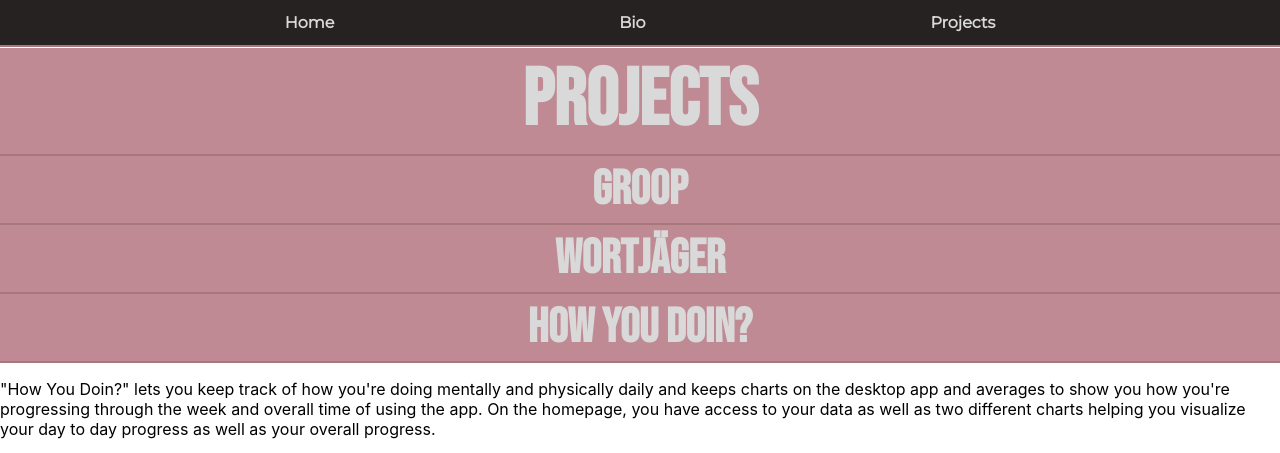
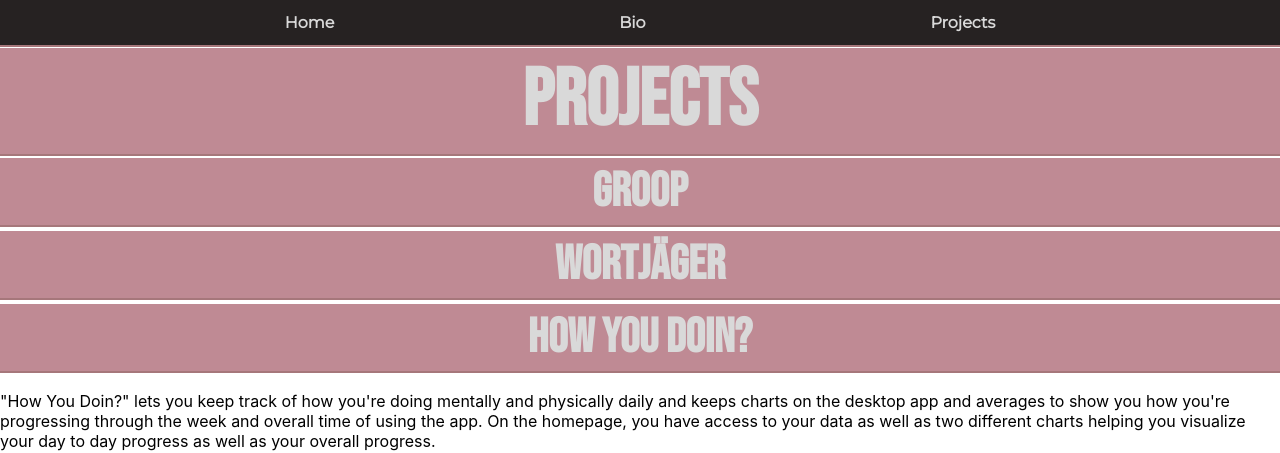
Before and after one commit to joeyjr95/portfolio, a React (Create React App) app: page /portfolio in a window 1280 px wide. Shown: the top 453 px of the page. Built offline with nearby package versions, Linux system fonts and the light colour scheme; grey boxes are pictures that could not be loaded.

Commit message:
button testing

```diff
--- a/src/routes/Portfolio/Portfolio.scss
+++ b/src/routes/Portfolio/Portfolio.scss
@@ -41,8 +41,8 @@
     width: 100%;
     >a{
         width: 100%;
-        padding: 0px;
-        margin: 0px;
+        padding: 1px;
+        margin: 1px;
         text-decoration: none;
     }
 
```
